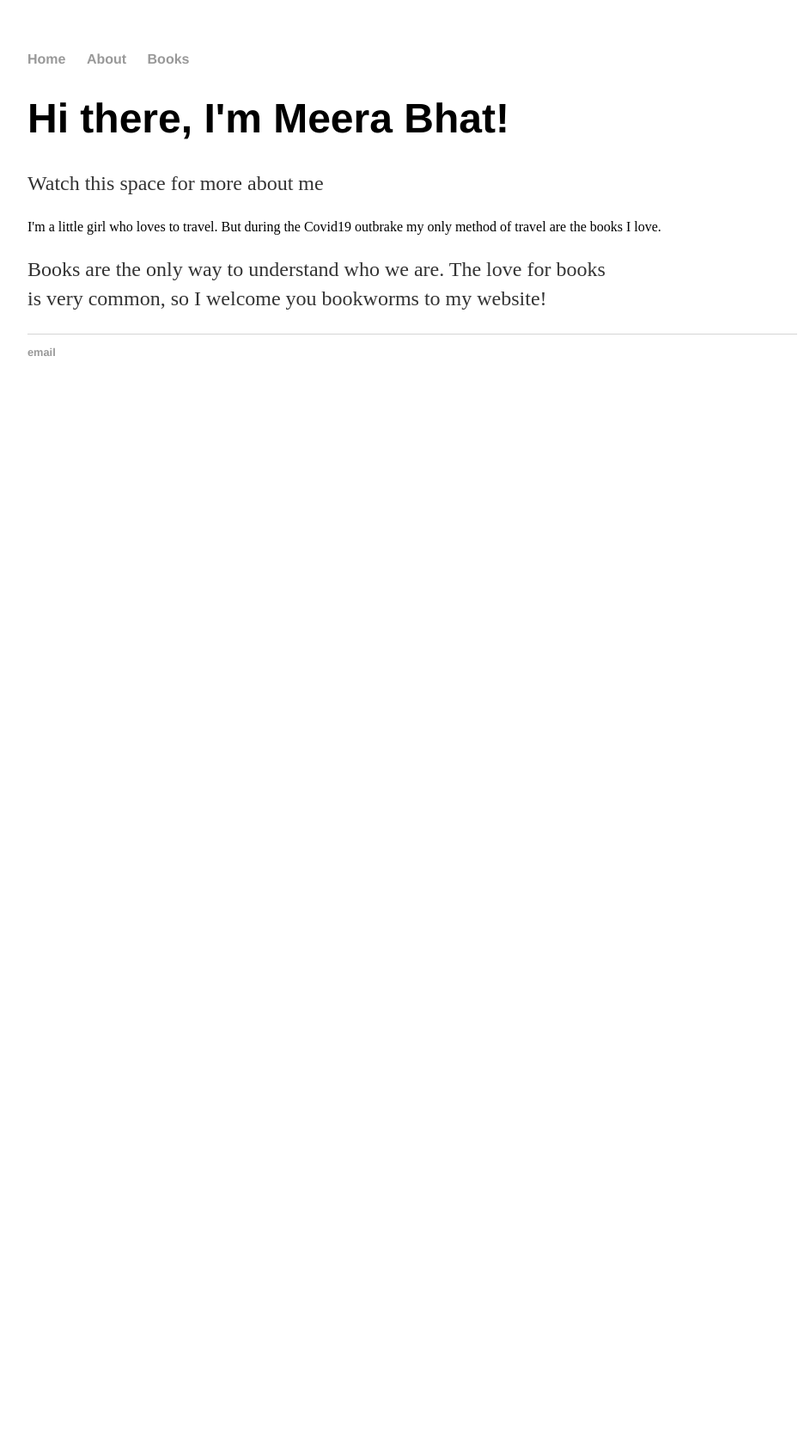
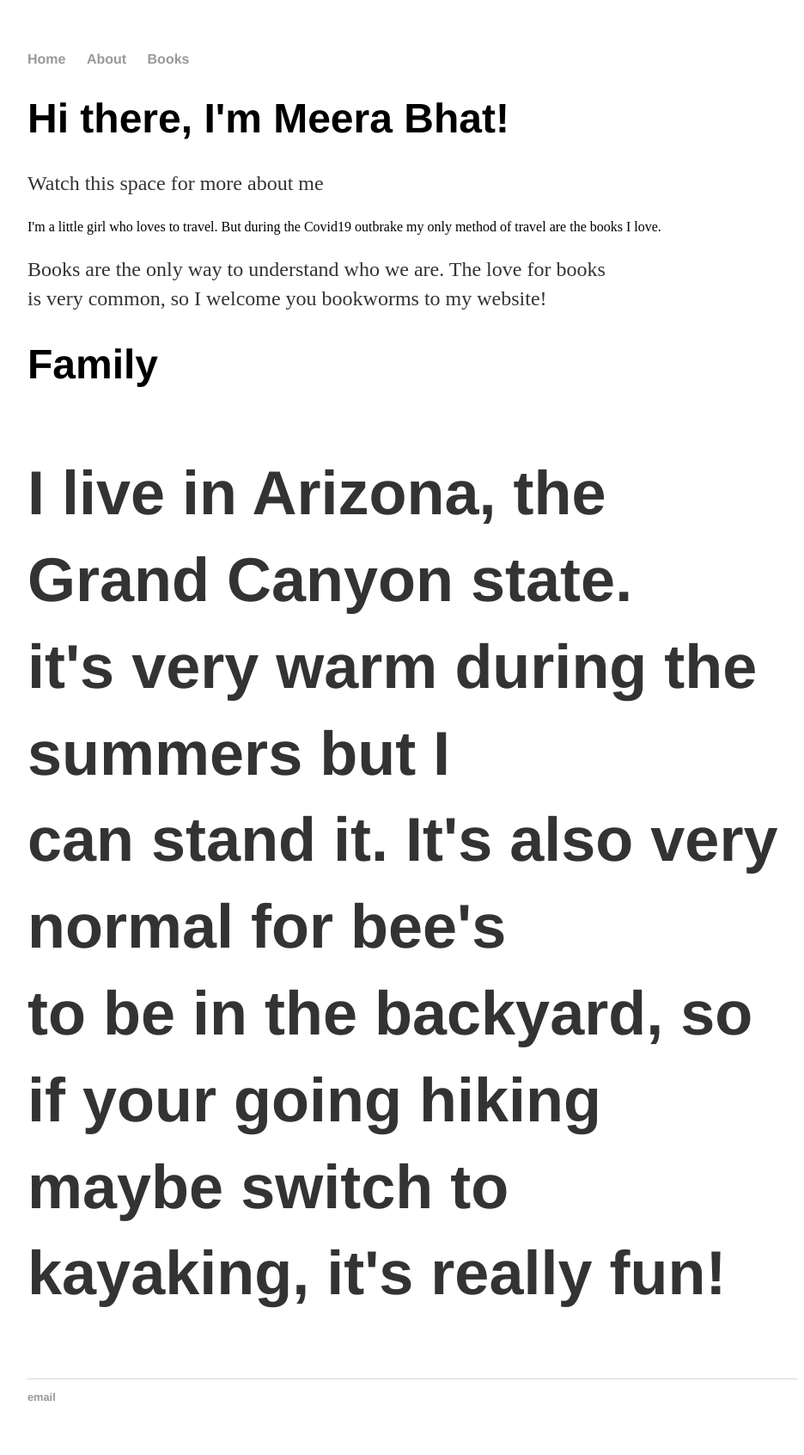
Before and after one commit to meerkatbhat/meerkatbhat, a Jekyll site: the page built from about/index.html, in a window 1280 px wide. Shown: the whole page at 86% size, without its empty margins (160-1096 px from the left). Built offline with Jekyll 4.4.1, drawn with Linux system fonts in a browser that asks for light colours; before the commit the page ends 900 px from its top, so only the background shows below that.

Commit message:
Update index.html

```diff
--- a/about/index.html
+++ b/about/index.html
@@ -12,3 +12,10 @@ Covid19 outbrake my only method of travel are the books I love.
 
 <p> Books are the only way to understand who we are. The love for books <br>
 is very common, so I welcome you bookworms to my website!
+
+	<h1>Family<h1>
+ <p> I live in Arizona, the Grand Canyon state. <br>
+	it's very warm during the summers but I <br>
+	can stand it. It's also very normal for bee's <br>
+	to be in the backyard, so if your going hiking <br>
+	maybe switch to kayaking, it's really fun!
```
